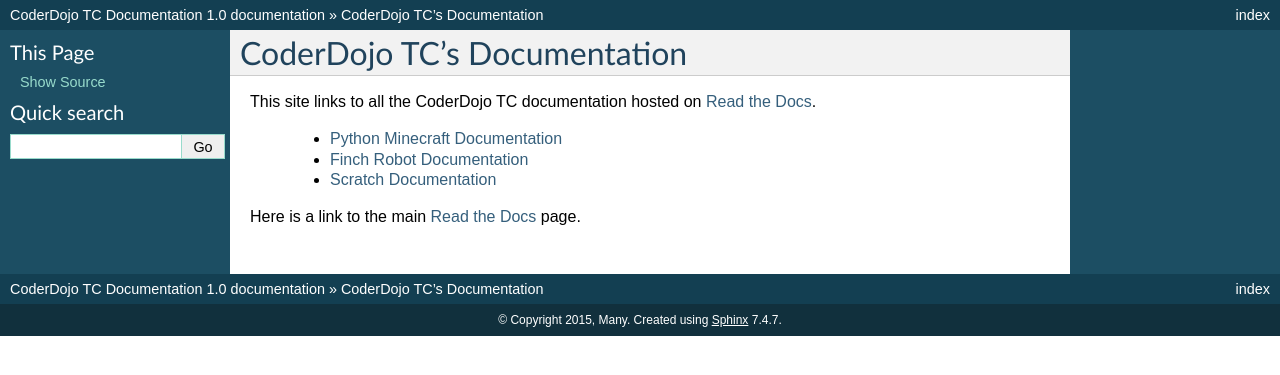
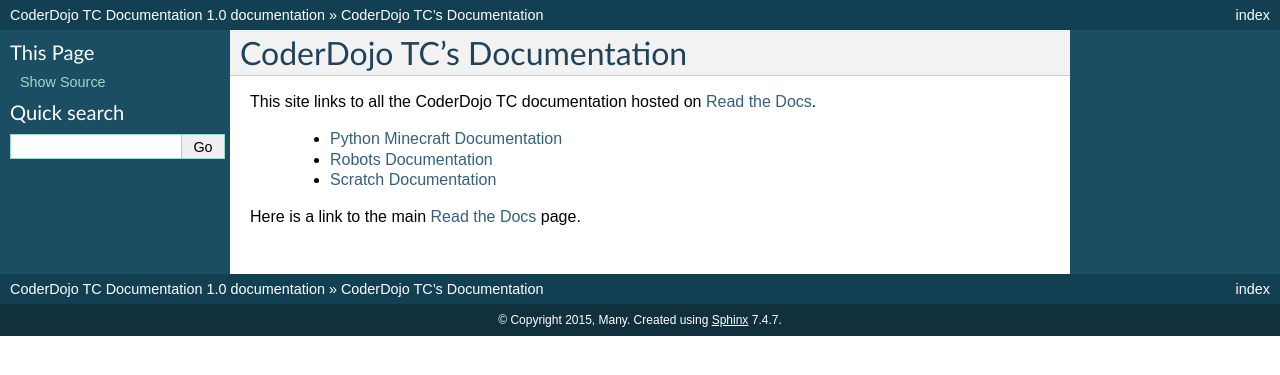
Before and after one commit to CoderDojoTC/coderdojotc-rtd, a Sphinx documentation site: the page built from docs/index.rst, in a window 1280 px wide. Shown: the top 375 px of the page. Built offline with Sphinx 7.4.7, drawn with Linux system fonts in a browser that asks for light colours.

Commit message:
Generalize Finch Robot to Robots
Generalize the link name for the robots group to encompass both Finch
and mBot robots.

```diff
--- a/docs/index.rst
+++ b/docs/index.rst
@@ -6,12 +6,12 @@
 the Docs`_.
 
  * `Python Minecraft Documentation`_
- * `Finch Robot Documentation`_
+ * `Robots Documentation`_
  * `Scratch Documentation`_
 
 Here is a link to the main `Read the Docs`_ page.
 
 .. _`Read the Docs`: https://readthedocs.org
 .. _`Python Minecraft Documentation`: http://coderdojotc.readthedocs.org/projects/python-minecraft
-.. _`Finch Robot Documentation`: http://coderdojotc.readthedocs.org/projects/finch-robots
+.. _`Robots Documentation`: http://coderdojotc.readthedocs.org/projects/finch-robots
 .. _`Scratch Documentation`: http://coderdojotc.readthedocs.org/projects/coding-with-scratch
```
